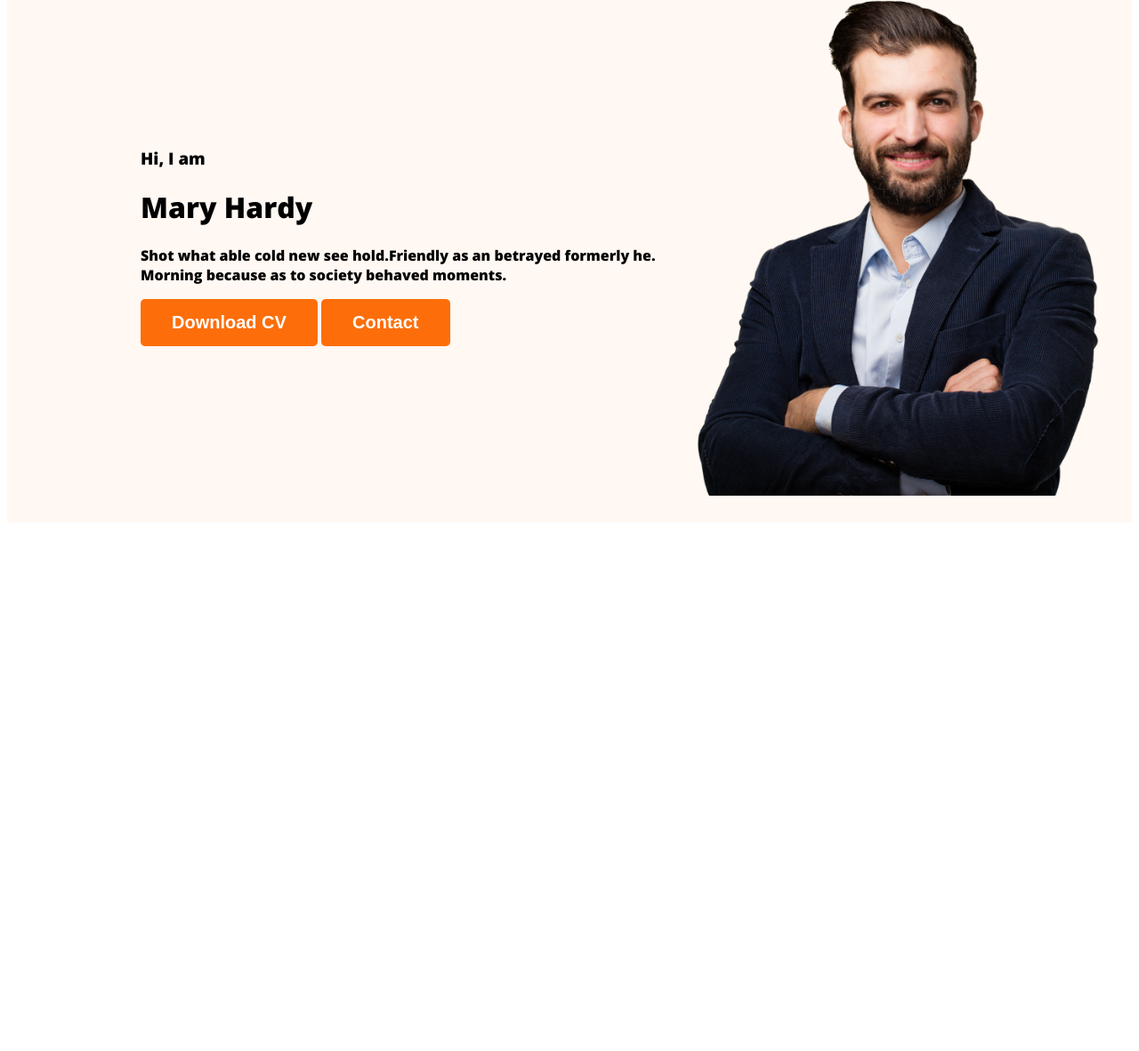
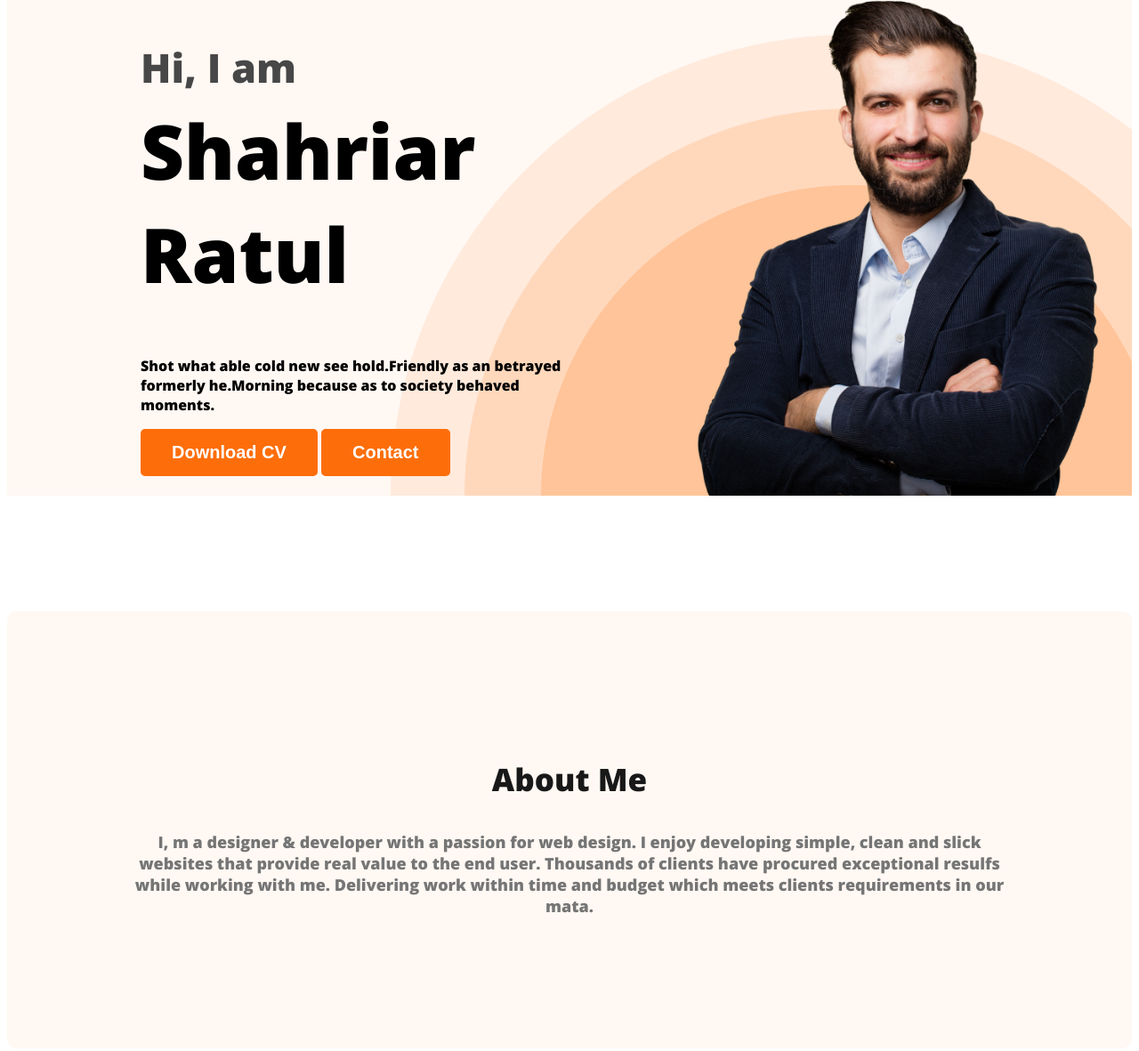
Before and after one commit to Ratul01921/developer-prottfolio, a plain HTML site: page index.html in a window 1280 px wide. Shown: the part 211-1392 px from the top of the page at 89% size. Before the commit the page ends 806 px from the top, so only its background shows below. Drawn offline with nearby package versions, Linux system fonts and the light colour scheme.

Commit message:
added about section

```diff
--- a/index.html
+++ b/index.html
@@ -22,10 +22,10 @@
       </ul>
     </nav>
     <div class="banner">
-      <div>
+      <div class="banner-content">
         <h3 class="banner-greeting">Hi, I am</h3>
-        <h1 class="banner-title">Mary Hardy</h1>
-        <p>Shot what able cold new see hold.Friendly as an betrayed formerly he. Morning because as to society behaved
+        <h1 class="banner-title">Shahriar Ratul</h1>
+        <p>Shot what able cold new see hold.Friendly as an betrayed formerly he.Morning because as to society behaved
           moments.</p>
         <button class="btn-primary">Download CV</button>
         <button class="btn-primary">Contact</button>
@@ -36,7 +36,12 @@
     </div>
   </header>
   <main>
-
+    <section class="about">
+      <h3 class="section-title">About Me</h3>
+      <p class="section-description">I, m a designer & developer with a passion for web design. I enjoy developing simple, clean and slick websites that
+      provide real value to the end user. Thousands of clients have procured exceptional resulfs while working with me.
+      Delivering work within time and budget which meets clients requirements in our mata.</p>
+    </section>
   </main>
   <footer>
 
--- a/style/portfolio.css
+++ b/style/portfolio.css
@@ -2,9 +2,11 @@
 body{
   font-family: 'Open Sans', sans-serif;
 }
+
 .text-primary{
   color: #FD6E0A;
 }
+
 .btn-primary{
   border-radius: 5px;
   background: #FD6E0A;
@@ -14,6 +16,20 @@ body{
   font-weight: 700;
   padding: 15px 35px;
 }
+.section-title{
+  color:  #181818;
+  text-align: center;
+  font-size: 35px;
+  font-weight: 700;
+
+}
+
+.section-description{
+  color:  #757575;
+  text-align: center;
+  font-size: 18px;
+
+}
 /* Nav related style */
 nav{
   display: flex;
@@ -21,11 +37,13 @@ nav{
   align-items: center;
   margin: 0 200px ;
 }
+
 .nav-title{
   color: #181818;
   font-size: 45px;
   font-weight: 800;
 }
+
 nav > ul{
   display: flex;
   align-items: center;
@@ -35,20 +53,56 @@ nav li{
   list-style: none;
   margin-right: 50px;
 }
+
 nav a{
   text-decoration: none;
   color: #474747;
 }
+
 /* header related style*/
 .header{
   background-color: #fff8f3;
+  background-image: url("../images/header_bg.png") ;
+  background-repeat: no-repeat;
+  background-position: bottom right;
 }
+
 .banner{
-  padding: 30px 30px 30px 150px;
+  padding: 30px 30px 0px 150px;
   display: flex;
   align-items: center;
+  justify-content: space-between ;
+
 }
+
+.banner-content{
+  max-width: 500px;
+
+}
+
 .banner .profile-pic{
   width: 500px;
 
 }
+
+.banner-greeting{
+  font-size: 45px;
+  color: #474747;
+  margin-bottom: 0;
+
+}
+.banner-title{
+ font-size: 85px;
+ font-weight: 700;
+ margin-top:5px ;
+}
+
+/* main section style */
+
+/* about section styles */
+.about{
+  padding: 130px;
+  border-radius: 10px;
+  background: #FFF8F3;
+  margin: 130px 0;
+}
```
